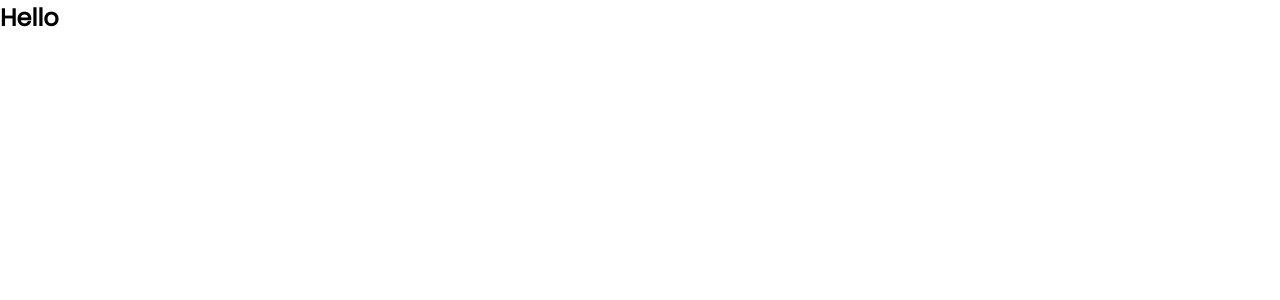
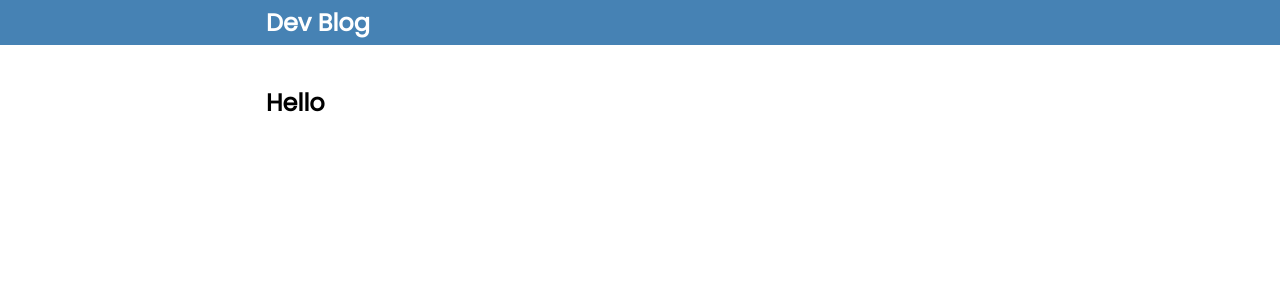
Before and after one commit to vsreyes/next-markdown-blog, a Next.js app: page / in a window 1280 px wide. Shown: the top 300 px of the page. Built offline with nearby package versions, Linux system fonts and the light colour scheme.

Commit message:
Create a Markdown file start

```diff
--- /dev/null
+++ b/components/Header.js
@@ -0,0 +1,13 @@
+import Link from 'next/link';
+
+export default function Header() {
+  return (
+    <header>
+      <div className='container'>
+        <Link href='/'>
+          <h2>Dev Blog</h2>
+        </Link>
+      </div>
+    </header>
+  );
+}
--- a/pages/_app.js
+++ b/pages/_app.js
@@ -1,9 +1,15 @@
-import '../styles/globals.css'
+import Header from '../components/Header';
+import '../styles/globals.css';
 
 function MyApp({ Component, pageProps }) {
-  return <>
-
-  <Component {...pageProps} /></>
+  return (
+    <>
+      <Header />
+      <main className='container'>
+        <Component {...pageProps} />
+      </main>
+    </>
+  );
 }
 
-export default MyApp
+export default MyApp;
```
